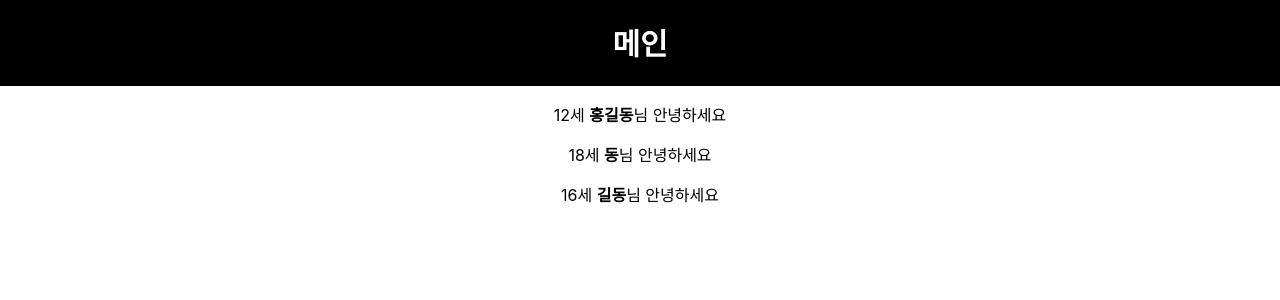
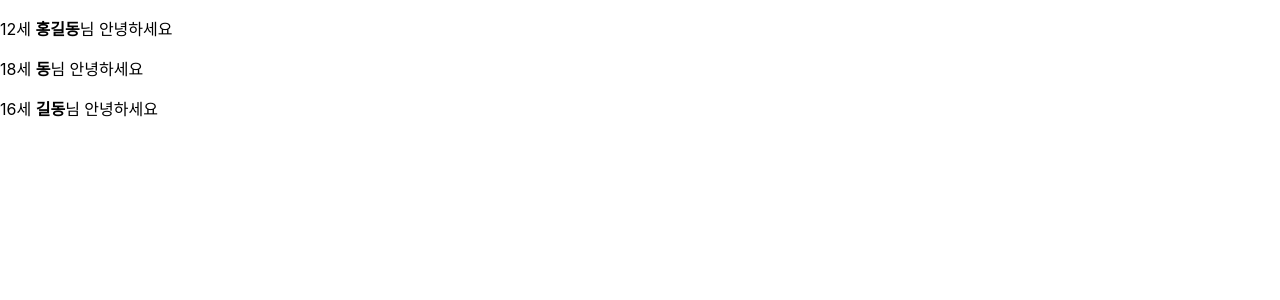
Before and after one commit to skymill2000/fintech220919, a React (Create React App) app in the folder insure/: page / in a window 1280 px wide. Shown: the top 300 px of the page. Built offline with nearby package versions, Linux system fonts and the light colour scheme.

Commit message:
라우팅 라이브러리 코드 추가 npm install react-router-dom

```diff
--- a/insure/package.json
+++ b/insure/package.json
@@ -8,6 +8,7 @@
     "@testing-library/user-event": "^13.5.0",
     "react": "^18.2.0",
     "react-dom": "^18.2.0",
+    "react-router-dom": "^6.4.0",
     "react-scripts": "5.0.1",
     "styled-components": "^5.3.5",
     "web-vitals": "^2.1.4"
--- a/insure/src/App.js
+++ b/insure/src/App.js
@@ -1,16 +1,17 @@
-import logo from "./logo.svg";
 import "./App.css";
-import Welcome from "./components/Welcome";
-import EventComponent from "./components/EventComponent";
+import { BrowserRouter, Routes, Route } from "react-router-dom";
 import ListComponent from "./components/ListComponent";
 import AppBar from "./components/Common/AppBar";
+import EventComponent from "./components/EventComponent";
 
 function App() {
   return (
-    <div className="App">
-      <AppBar title={"메인"}></AppBar>
-      <ListComponent></ListComponent>
-    </div>
+    <BrowserRouter>
+      <Routes>
+        <Route path="/" element={<ListComponent />}></Route>
+        <Route path="/event" element={<EventComponent />}></Route>
+      </Routes>
+    </BrowserRouter>
   );
 }
 
--- a/insure/src/components/Common/AppBar.js
+++ b/insure/src/components/Common/AppBar.js
@@ -9,6 +9,7 @@ const HeaderBlock = styled.div`
   font-size: 30px;
   font-weight: bold;
   text-align: center;
+  text-shadow: 3px 3px 3px #1c6ea4;
 `;
 
 const AppBar = ({ title }) => {
```
Also changed, not shown: 1 other file (tests, documents, lock files or other folders).
